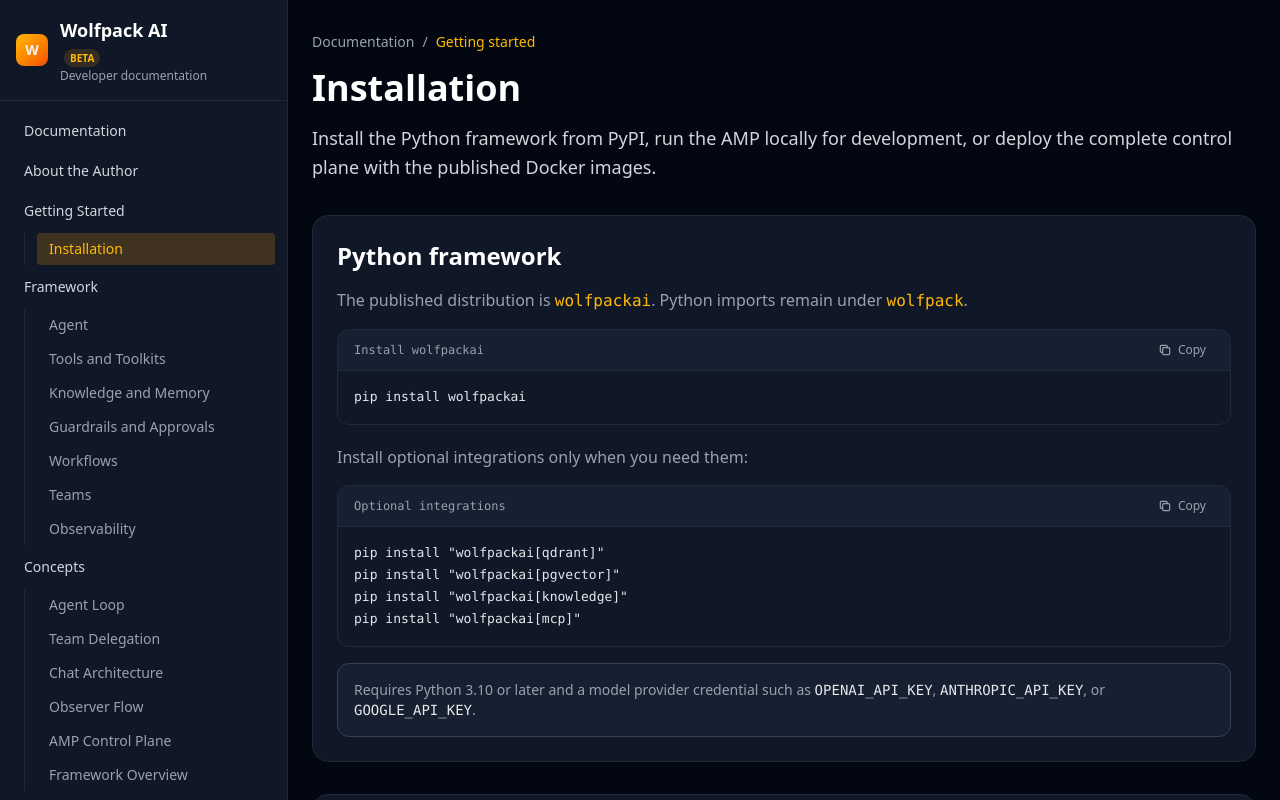
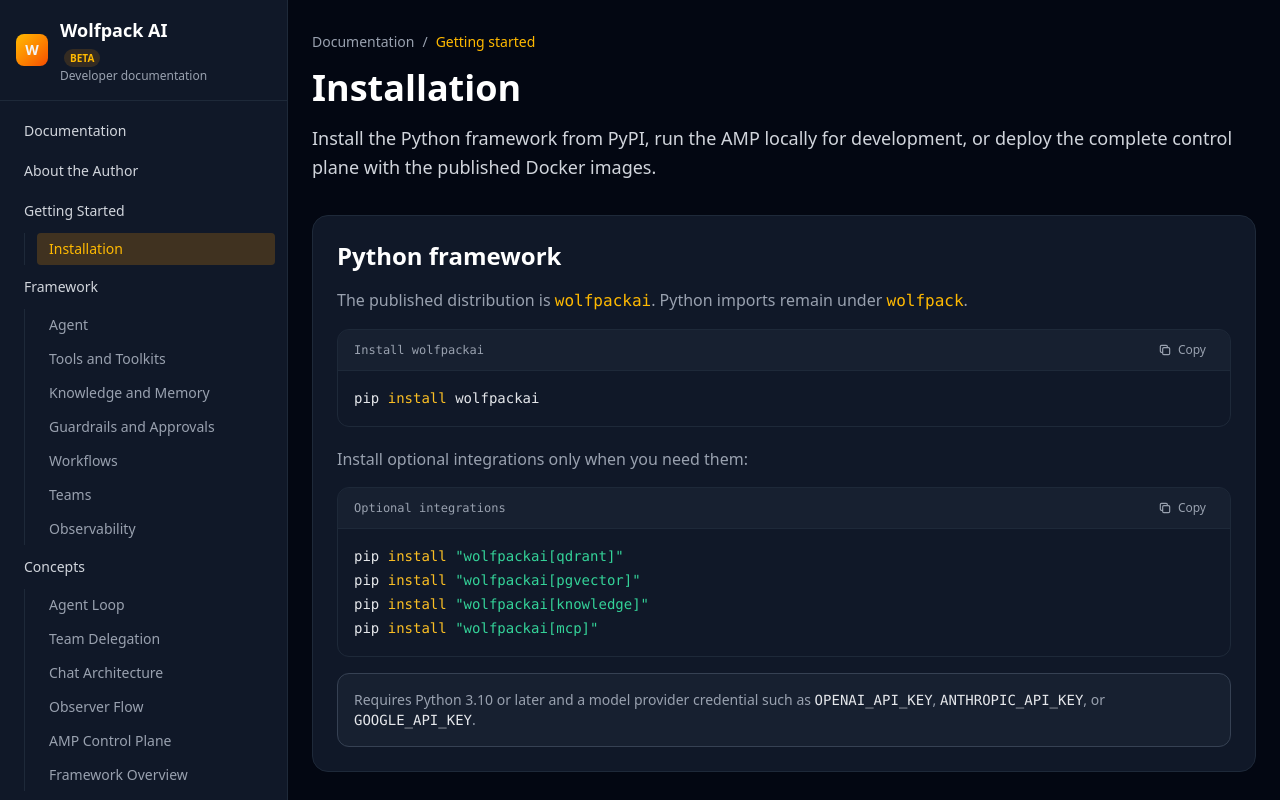
Before and after one commit to wolfpackaiagents/wolfpackai, a React (Vite) app in the folder website/: page /installation in a window 1280 px wide. Built offline with nearby package versions, Linux system fonts and the light colour scheme.

Commit message:
Highlight documentation code blocks

```diff
--- a/website/src/components/CodeBlock.tsx
+++ b/website/src/components/CodeBlock.tsx
@@ -1,4 +1,7 @@
 import { useState } from "react";
+import Prism from "prismjs";
+import "prismjs/components/prism-bash";
+import "prismjs/components/prism-python";
 
 interface CodeBlockProps {
   code: string;
@@ -8,6 +11,11 @@
 
 export default function CodeBlock({ code, language = "python", title }: CodeBlockProps) {
   const [copied, setCopied] = useState(false);
+  const prismLanguage = language === "shell" ? "bash" : language;
+  const grammar = Prism.languages[prismLanguage];
+  const highlightedCode = grammar
+    ? Prism.highlight(code, grammar, prismLanguage)
+    : Prism.util.encode(code);
 
   const handleCopy = async () => {
     await navigator.clipboard.writeText(code);
@@ -33,10 +41,10 @@
         </div>
       )}
       <pre
-        className="p-4 overflow-x-auto text-sm leading-relaxed"
+        className={`language-${prismLanguage} p-4 overflow-x-auto text-sm leading-relaxed`}
         style={{ color: "#e5e7eb", whiteSpace: "pre", fontFamily: "'Fira Code', 'JetBrains Mono', 'Cascadia Code', ui-monospace, SFMono-Regular, monospace", fontSize: "13px", lineHeight: "1.6" }}
       >
-        <code>{code}</code>
+        <code className={`language-${prismLanguage}`} dangerouslySetInnerHTML={{ __html: highlightedCode }} />
       </pre>
     </div>
   );
```
